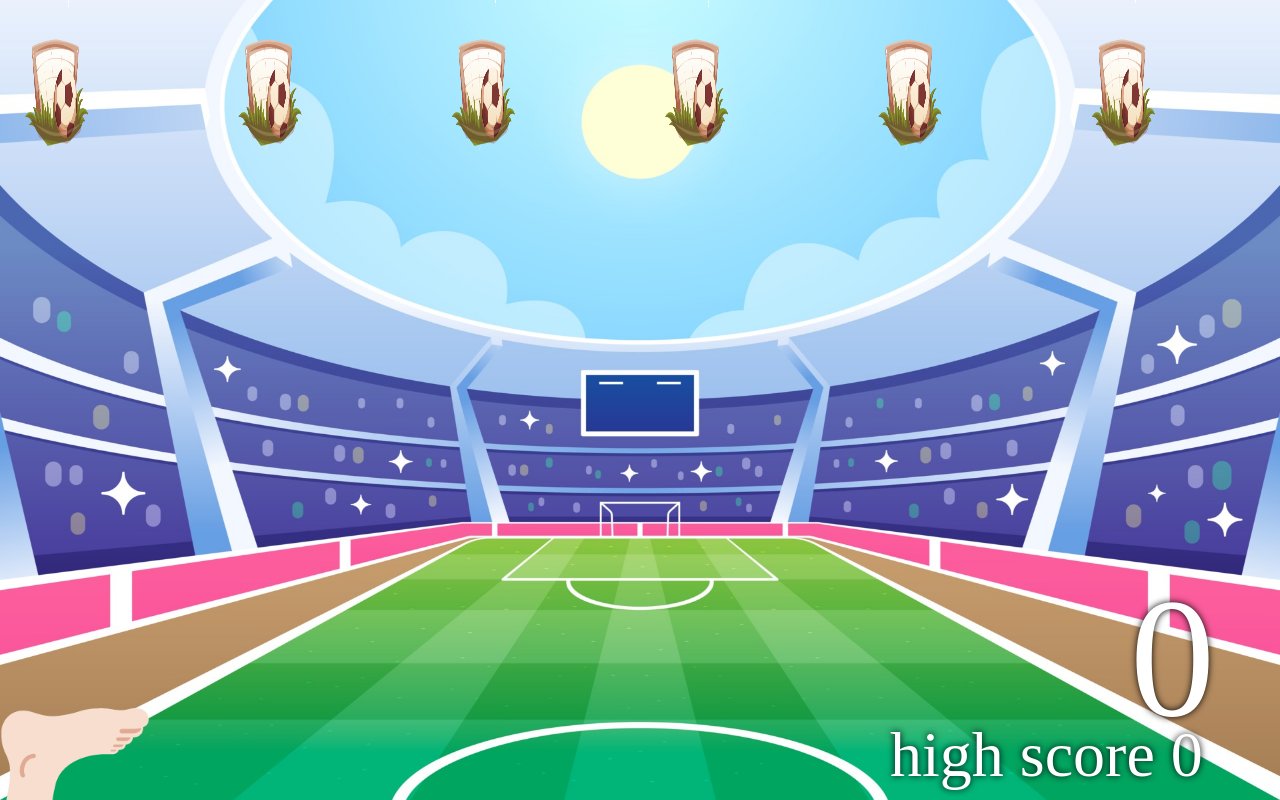
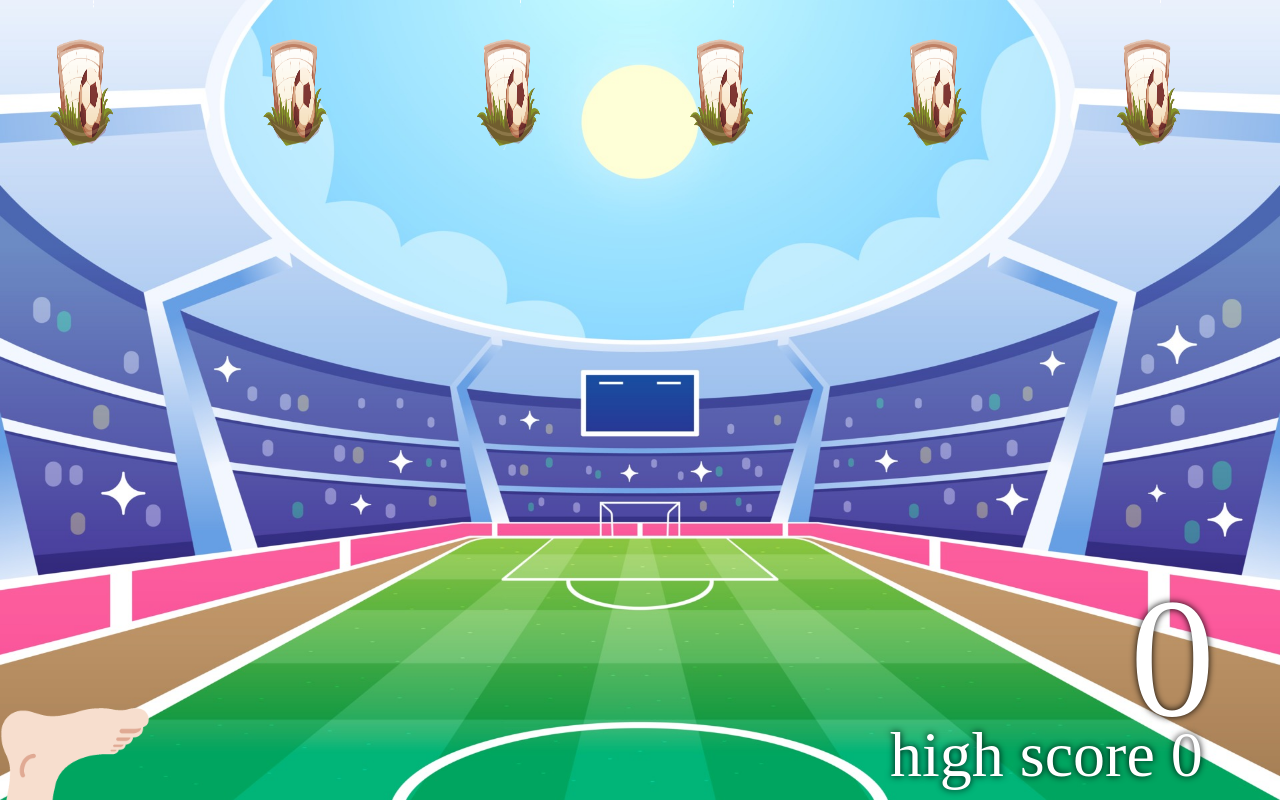
Before and after one commit to ZirixCZ/FootballKicker, an Electron app: page src/renderer/index.html in a window 1280 px wide. Drawn offline with Linux system fonts and the light colour scheme; animation ran at ten frames a second.

Commit message:
refactor: refactored the folder structure

```diff
--- a/package.json
+++ b/package.json
@@ -2,14 +2,16 @@
   "name": "webgame",
   "version": "1.0.0",
   "description": "",
-  "main": "index.js",
+  "main": "src/main/index.js",
   "scripts": {
     "start": "electron .",
+    "dist": "electron-builder",
     "test": "echo \"Error: no test specified\" && exit 1"
   },
   "author": "",
   "license": "ISC",
   "devDependencies": {
-    "electron": "^21.1.1"
+    "electron": "^21.1.1",
+    "electron-builder": "^23.6.0"
   }
 }
--- a/index.js
+++ b/src/main/index.js
@@ -3,12 +3,9 @@ const {app, BrowserWindow} = require('electron')
 const createWindow = () => {
     const win = new BrowserWindow({
         fullscreen: true,
-        webPreferences: {
-            preload: 'preload.js'
-        },
     })
 
-    win.loadFile('index.html')
+    win.loadFile('src/renderer/index.html')
 }
 
 app.whenReady().then(() => {
--- a/index.html
+++ b/src/renderer/index.html
@@ -10,7 +10,7 @@
 <body>
     <canvas id="canvas"></canvas>
 </body>
-<script src="./renderer.js"></script>
+<script src="renderer.js"></script>
 <style>
     body, html {
         padding: 0;
--- a/renderer.js
+++ b/src/renderer/renderer.js
@@ -31,15 +31,15 @@ const values = {
 }
 
 let football = new Image();
-football.src = "./assets/football.png";
+football.src = "../../assets/football.png";
 let footballgoal = new Image();
-footballgoal.src = "./assets/footballgoal.png";
+footballgoal.src = "../../assets/footballgoal.png";
 let footballgoalcheckmark = new Image();
-footballgoalcheckmark.src = "./assets/footballgoalcheckmark.png";
+footballgoalcheckmark.src = "../../assets/footballgoalcheckmark.png";
 let foot = new Image();
-foot.src = "./assets/foot.png";
+foot.src = "../../assets/foot.png";
 let footballfield = new Image();
-footballfield.src = "./assets/footballfield.jpg";
+footballfield.src = "../../assets/footballfield.jpg";
 
 
 /**
@@ -157,7 +157,7 @@ function createTargets() {
  * @param {Array} targets
  */
 function drawTargets(ctx, targets) {
-    let offset = 25;
+    let offset = 50;
 
     let isInTargetArea = false;
     if (values.arc_y <= values.targetHeight + values.arcRadius / 2)
```
Also changed, not shown: preload.js (deleted), 2 other files.
